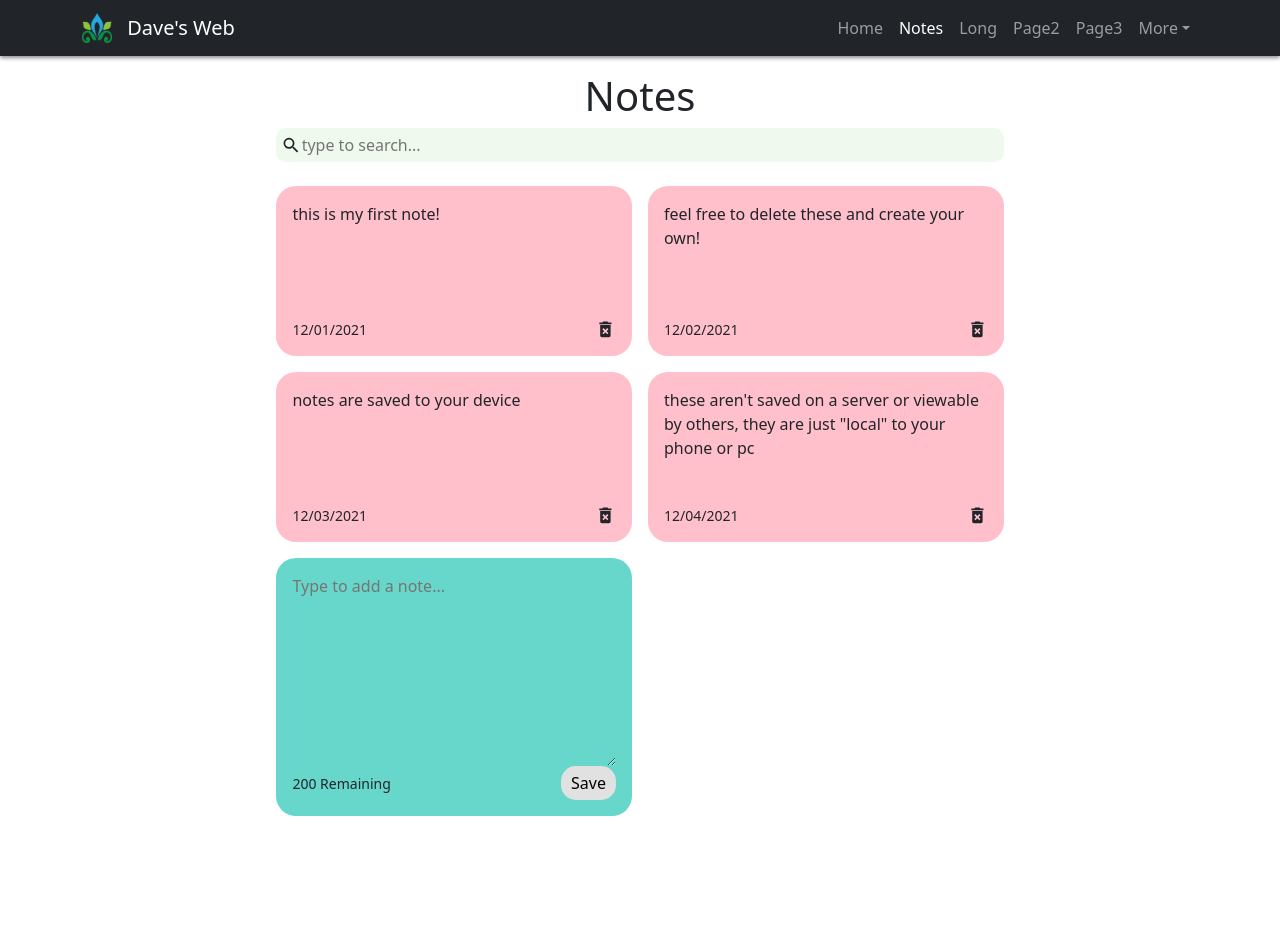
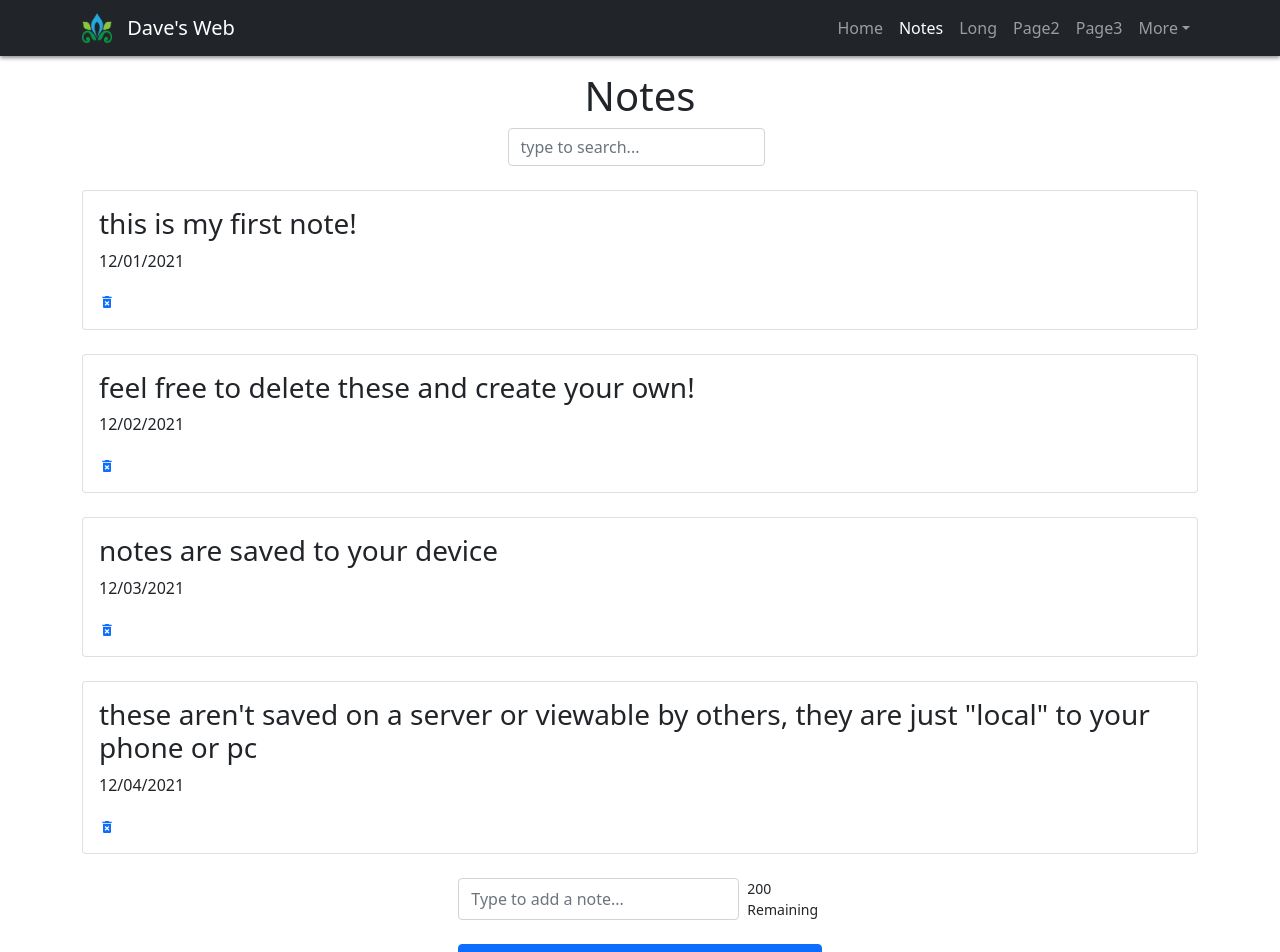
Before and after one commit to 4dave/web, a React (Create React App) app: page /notes in a window 1280 px wide. Shown: the top 952 px of the page. Built offline with nearby package versions, Linux system fonts and the light colour scheme.

Commit message:
changed notes styling

```diff
--- a/src/Components/Notes/AddNote.js
+++ b/src/Components/Notes/AddNote.js
@@ -1,4 +1,5 @@
 import { useState } from "react"
+import { Container, Col, Row, Form, FormControl, Button } from "react-bootstrap"
 
 const AddNote = ({ handleAddNote }) => {
   const [noteText, setNoteText] = useState("")
@@ -18,21 +19,32 @@ const AddNote = ({ handleAddNote }) => {
   }
 
   return (
-    <div className="note new">
-      <textarea
-        rows="8"
-        cols="10"
-        placeholder="Type to add a note..."
-        value={noteText}
-        onChange={handleChange}
-      ></textarea>
-      <div className="note-footer">
-        <small>{characterLimit - noteText.length} Remaining</small>
-        <button className="save" onClick={handleSaveClick}>
-          Save
-        </button>
-      </div>
-    </div>
+    <>
+      <Container fluid="md">
+        <Row className="justify-content-md-center">
+          <Col md="auto">
+            <Form className="d-flex">
+              <FormControl
+                type="text"
+                placeholder="Type to add a note..."
+                className="me-2"
+                aria-label="Add Note"
+                onChange={handleChange}
+                value={noteText}
+              />
+              <small>{characterLimit - noteText.length} Remaining</small>
+            </Form>
+
+            <br />
+            <div className="d-grid gap-2">
+              <Button variant="primary" size="md" onClick={handleSaveClick}>
+                Save
+              </Button>
+            </div>
+          </Col>
+        </Row>
+      </Container>
+    </>
   )
 }
 
--- a/src/Components/Notes/Note.js
+++ b/src/Components/Notes/Note.js
@@ -1,18 +1,30 @@
 import { MdDeleteForever } from "react-icons/md"
+import { Container, Col, Row, Card } from "react-bootstrap"
 
 const Note = ({ id, text, date, handleDeleteNote }) => {
   return (
-    <div className="note">
-      <span>{text}</span>
-      <div className="note-footer">
-        <small>{date}</small>
-        <MdDeleteForever
-          onClick={() => handleDeleteNote(id)}
-          className="delete-icon"
-          size="1.3em"
-        />
-      </div>
-    </div>
+    <>
+      <Container fluid="md">
+        <Row>
+          <Col>
+            <Card>
+              <Card.Body>
+                <Card.Title>
+                  <h3>{text}</h3>
+                </Card.Title>
+                <Card.Text>
+                  <p>{date}</p>
+                </Card.Text>
+                <Card.Link href="#" onClick={() => handleDeleteNote(id)}>
+                  <MdDeleteForever />
+                </Card.Link>
+              </Card.Body>
+            </Card>
+          </Col>
+        </Row>
+      </Container>
+      <br />
+    </>
   )
 }
 
--- a/src/Components/Notes/Notes.js
+++ b/src/Components/Notes/Notes.js
@@ -3,7 +3,8 @@ import { useState, useEffect } from "react"
 import { nanoid } from "nanoid"
 import NotesList from "./NotesList"
 import Search from "./Search"
-import "./notes.css"
+// import {} from "react-bootstrap"
+// import "./notes.css"
 
 export default function Notes() {
   const [notes, setNotes] = useState([
@@ -62,7 +63,6 @@ export default function Notes() {
   return (
     <div className="page-container">
       <h1>Notes</h1>
-      <div className="notes-container">
       <Search handleSearchNote={setSearchText} />
       <NotesList
         notes={notes.filter((note) =>
@@ -72,6 +72,5 @@ export default function Notes() {
         handleDeleteNote={deleteNote}
       />
     </div>
-    </div>
   )
 }
--- a/src/Components/Notes/NotesList.js
+++ b/src/Components/Notes/NotesList.js
@@ -3,7 +3,7 @@ import AddNote from "./AddNote"
 
 const NotesList = ({ notes, handleAddNote, handleDeleteNote }) => {
   return (
-    <div className="notes-list">
+    <div>
       {notes.map((note) => (
         <Note
           key={note.id}
--- a/src/Components/Notes/Search.js
+++ b/src/Components/Notes/Search.js
@@ -1,19 +1,28 @@
-import React from 'react';
-import { MdSearch } from 'react-icons/md';
+import React from "react"
+// import { MdSearch } from "react-icons/md"
+import { Container, Col, Row, FormControl, Form, Button } from "react-bootstrap"
 
 const Search = ({ handleSearchNote }) => {
-	return (
-		<div className='search'>
-			<MdSearch className='search-icons' size='1.3em' />
-			<input
-				onChange={(event) =>
-					handleSearchNote(event.target.value)
-				}
-				type='text'
-				placeholder='type to search...'
-			/>
-		</div>
-	);
-};
+  return (
+    <>
+      <Container fluid="md">
+        <Row className="justify-content-md-center">
+          <Col md="auto">
+            <Form className="d-flex">
+              <FormControl
+                type="text"
+                placeholder="type to search..."
+                className="me-2"
+                aria-label="Search"
+                onChange={(e) => handleSearchNote(e.target.value)}
+              />
+            </Form>
+          </Col>
+        </Row>
+      </Container>
+      <br />
+    </>
+  )
+}
 
-export default Search;
+export default Search
```
Lines whose indentation alone changed are shown as unchanged.
